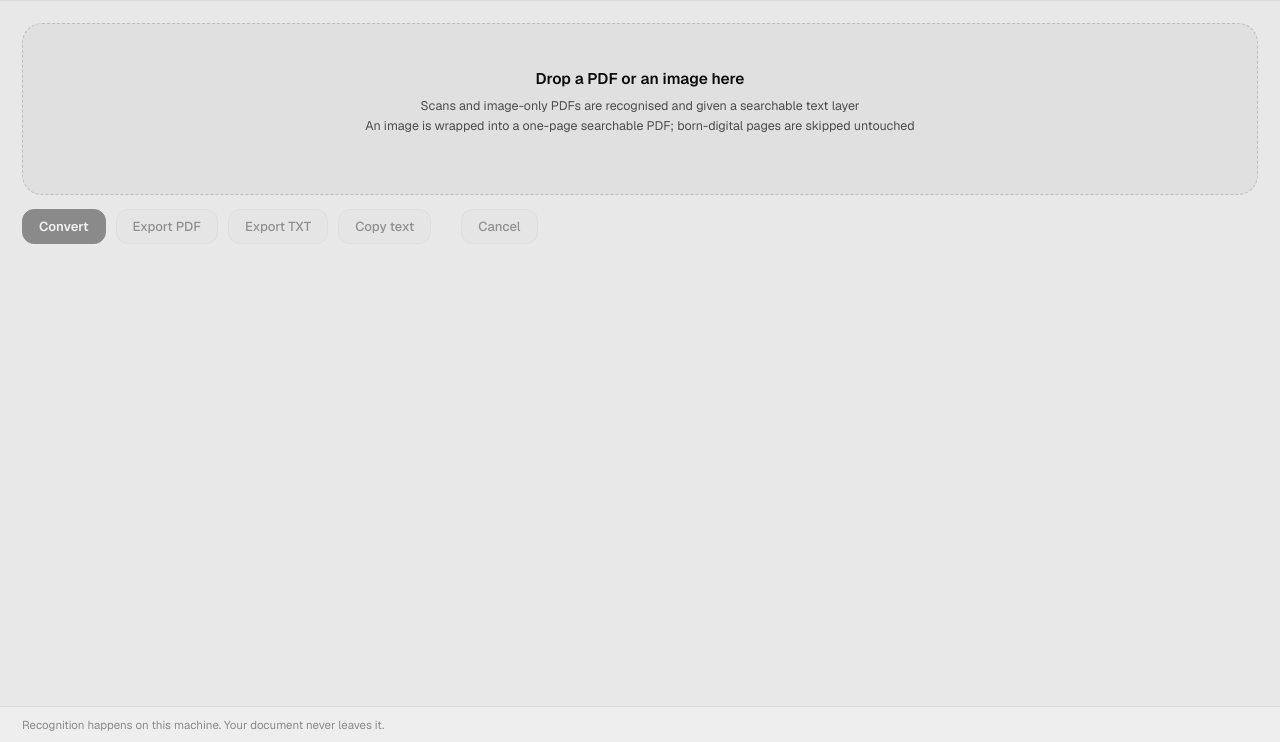
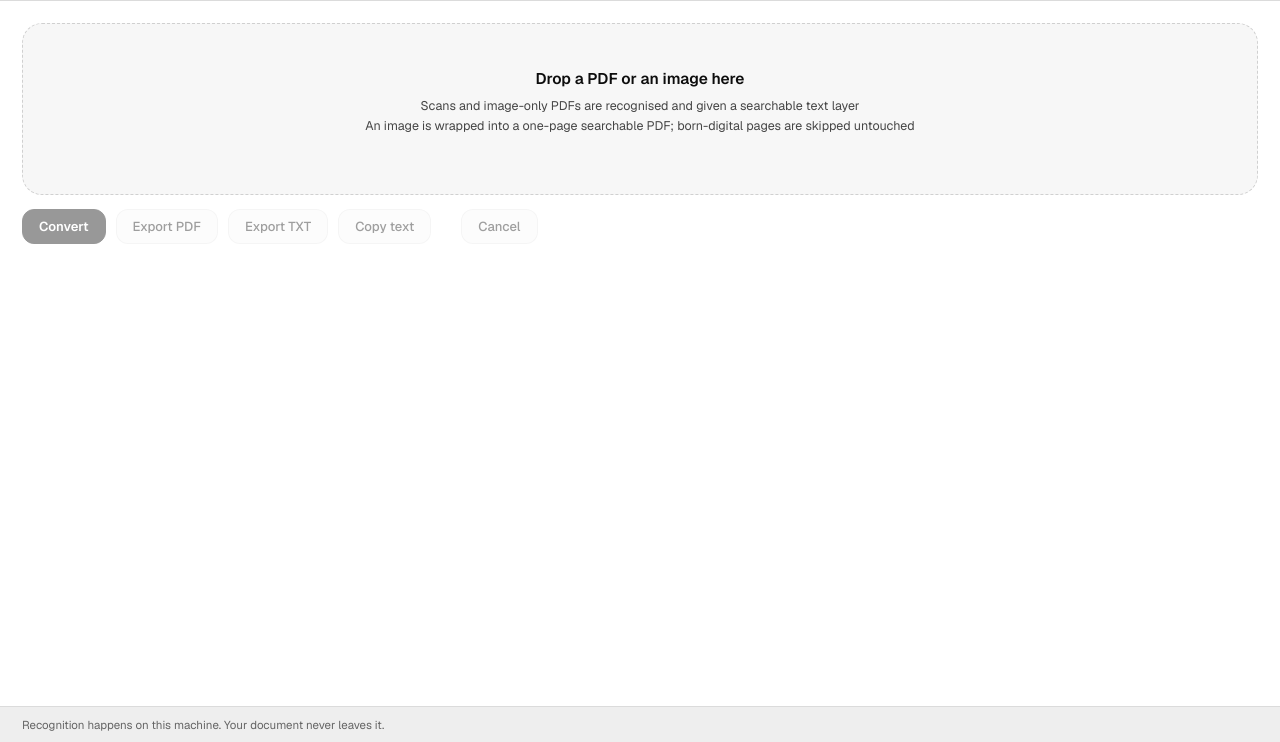
Before and after one commit to Rocktier/Rocktier-OCR, a website: page ui/index.html in a window 1280 px wide. Shown: the part 58-800 px from the top of the page. Drawn offline with Linux system fonts and the light colour scheme.

Commit message:
fix(ocr): 三级/次要文字对比度达 AA，浅色底统一 #ffffff，开机语言默认英文不嗅探系统

```diff
--- a/ui/index.html
+++ b/ui/index.html
@@ -48,10 +48,10 @@
       --border: rgba(255, 255, 255, 0.06);
       --border-hover: rgba(255, 255, 255, 0.15);
       --text-primary: rgba(255, 255, 255, 0.95);
-      --text-secondary: rgba(255, 255, 255, 0.66);
-      --text-tertiary: rgba(255, 255, 255, 0.42);
+      --text-secondary: rgba(255, 255, 255, 0.72);
+      --text-tertiary: rgba(255, 255, 255, 0.58);
       --accent: #ffffff;
-      --accent-text: #000000;
+      --on-accent: #000000;
       --red: #ff4a3d;
       --dot: rgba(255, 255, 255, 0.18);
       --success: rgba(48, 209, 88, 0.95);
@@ -64,7 +64,7 @@
     }
     /* 浅色主题：值与 MD tokens.css 的浅色档逐项一致（家族基线） */
     [data-theme="light"] {
-      --bg-primary: #e8e8e8;
+      --bg-primary: #ffffff;
       --bg-secondary: #eeeeee;
       --bg-elevated: #ffffff;
       --bg-card: rgba(0, 0, 0, 0.03);
@@ -72,10 +72,10 @@
       --border: rgba(0, 0, 0, 0.08);
       --border-hover: rgba(0, 0, 0, 0.16);
       --text-primary: rgba(0, 0, 0, 0.95);
-      --text-secondary: rgba(0, 0, 0, 0.66);
-      --text-tertiary: rgba(0, 0, 0, 0.42);
+      --text-secondary: rgba(0, 0, 0, 0.72);
+      --text-tertiary: rgba(0, 0, 0, 0.58);
       --accent: #000000;
-      --accent-text: #ffffff;
+      --on-accent: #ffffff;
       --red: #ff4a3d;
       --dot: rgba(0, 0, 0, 0.12);
       --success: rgba(48, 209, 88, 0.95);
@@ -143,7 +143,7 @@
       transition: background .15s, border-color .15s;
     }
     button:hover:not(:disabled) { background: var(--bg-card-hover); border-color: var(--border-hover); }
-    button.primary { background: var(--accent); color: var(--accent-text); border-color: var(--accent); font-weight: 600; }
+    button.primary { background: var(--accent); color: var(--on-accent); border-color: var(--accent); font-weight: 600; }
     button.primary:hover:not(:disabled) { background: var(--accent-hover); }
     button:disabled { opacity: .4; cursor: default; }
 
--- a/ui/lang.js
+++ b/ui/lang.js
@@ -95,9 +95,9 @@ const STRINGS = {
 };
 
 const LANG_KEY = "rocktier-ocr-lang";
-let current =
-  localStorage.getItem(LANG_KEY) ||
-  (navigator.language.startsWith("zh") ? "zh" : "en");
+// 家族约定：无保存偏好时默认英文，不嗅探系统语言（与 Pic2Webp 一致）
+const _savedLang = localStorage.getItem(LANG_KEY);
+let current = _savedLang === "zh" || _savedLang === "en" ? _savedLang : "en";
 
 function tr() {
   return STRINGS[current] || STRINGS.en;
```
